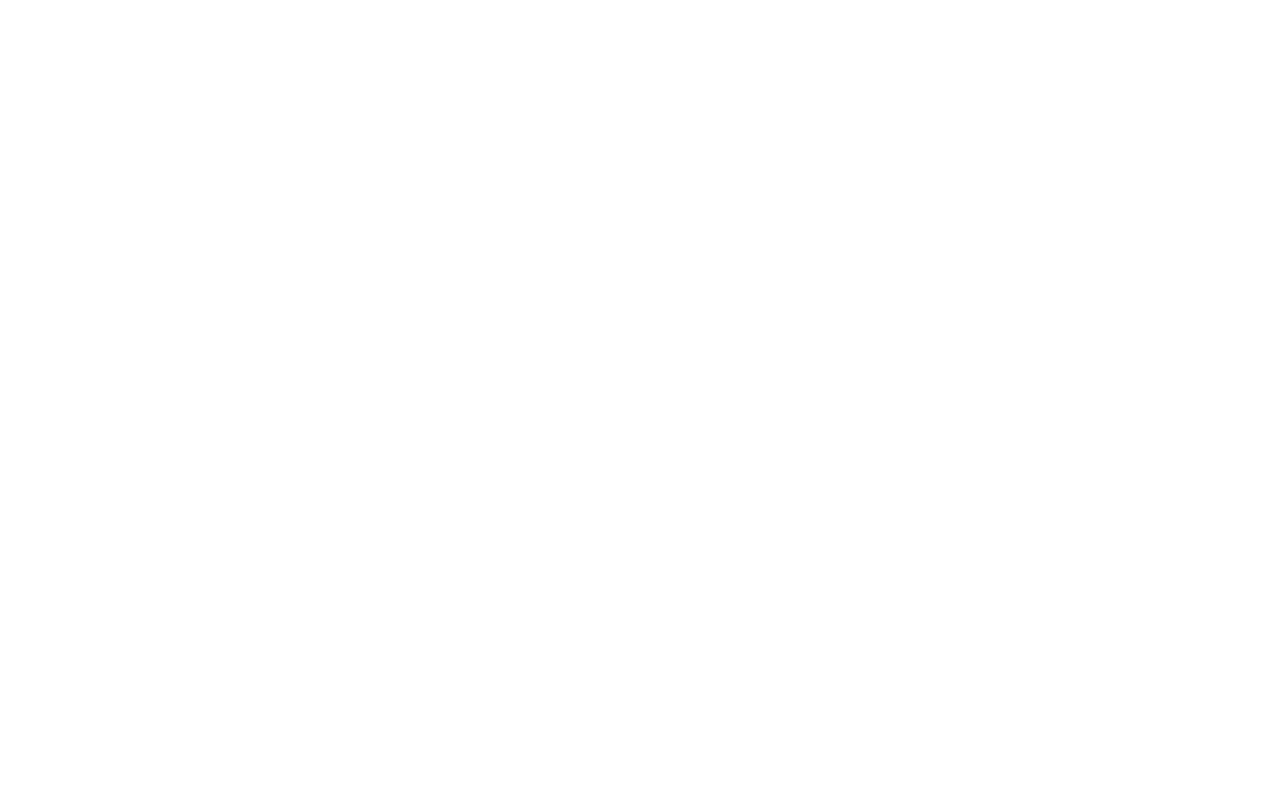
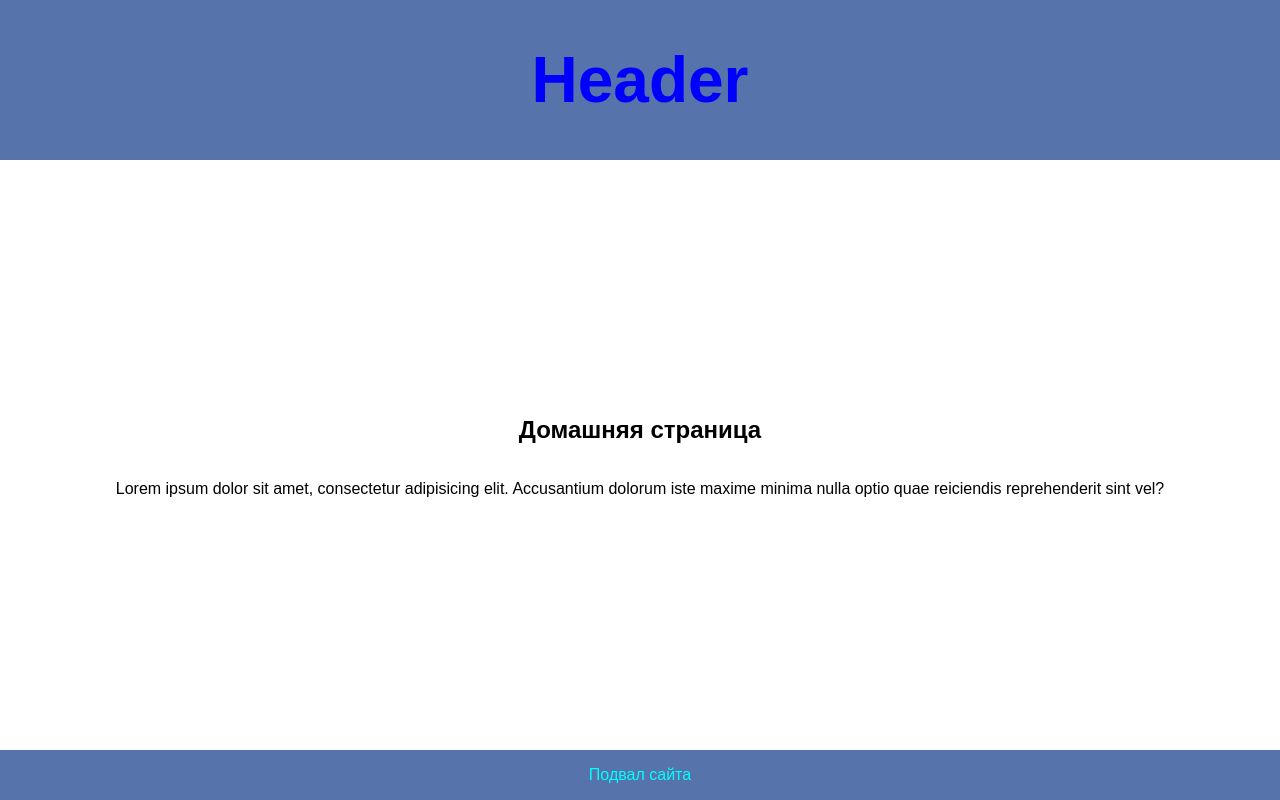
Before and after one commit to AndreyZaytsev90/velo-city, a React (Vite) app in the folder react/vite-project-react-web-garage/: page / in a window 1280 px wide. Built offline with nearby package versions, Linux system fonts and the light colour scheme.

Commit message:
practice react 1.6

```diff
--- a/react/vite-project-react-web-garage/src/components/App/App.css
+++ b/react/vite-project-react-web-garage/src/components/App/App.css
@@ -1,7 +1,6 @@
-body {
-  font-family: Arial, Helvetica, sans-serif;
-  margin: 0;
-  padding: 0;
-  display: flex;
-  justify-content: center;
+.app {
+    height: 100vh;
+    display: flex;
+    flex-direction: column;
+    justify-content: space-between;
 }
--- a/react/vite-project-react-web-garage/src/components/App/App.jsx
+++ b/react/vite-project-react-web-garage/src/components/App/App.jsx
@@ -1,13 +1,20 @@
 import "./App.css";
+import Header from "../Header/Header.jsx";
+import Footer from "../Footer/Footer.jsx";
+import HomePage from "../../pages/HomePage/HomePage.jsx";
 
 function App() {
 
 
-  return (
-    <>
-
-    </>
-  );
+    return (
+        <>
+            <main className="app">
+                <Header/>
+                <HomePage/>
+                <Footer/>
+            </main>
+        </>
+    );
 }
 
 export default App;
--- /dev/null
+++ b/react/vite-project-react-web-garage/src/components/Footer/Footer.css
@@ -0,0 +1,3 @@
+.container {
+    background-color: #5674ab;
+}
--- /dev/null
+++ b/react/vite-project-react-web-garage/src/components/Footer/Footer.jsx
@@ -0,0 +1,12 @@
+import React from 'react';
+import './Footer.css'
+
+const Footer = () => {
+    return (
+        <footer className="container">
+           <p>Подвал сайта</p>
+        </footer>
+    );
+};
+
+export default Footer;
--- /dev/null
+++ b/react/vite-project-react-web-garage/src/components/Header/Header.css
@@ -0,0 +1,6 @@
+.container {
+    display: flex;
+    justify-content: center;
+    background-color: #983434;
+    color: aqua;
+}
--- /dev/null
+++ b/react/vite-project-react-web-garage/src/components/Header/Header.jsx
@@ -0,0 +1,21 @@
+import React from 'react';
+import './Header.css'
+
+const Header = () => {
+
+    const style = {
+        color: 'blue',
+        fontSize: '2rem',
+        width: '100%',
+        display: 'flex',
+        justifyContent: 'center',
+    }
+
+    return (
+        <header className="container" style={style}>
+            <h1>Header</h1>
+        </header>
+    );
+};
+
+export default Header;
--- /dev/null
+++ b/react/vite-project-react-web-garage/src/main.css
@@ -0,0 +1,15 @@
+body {
+    margin: 0;
+    padding: 0;
+    font-family: Arial, Helvetica, sans-serif;
+    width: 100%;
+}
+
+a {
+    color: inherit;
+    text-decoration: none;
+}
+
+a:hover {
+    text-decoration: underline;
+}
--- a/react/vite-project-react-web-garage/src/main.jsx
+++ b/react/vite-project-react-web-garage/src/main.jsx
@@ -1,6 +1,7 @@
 import { StrictMode } from 'react'
 import { createRoot } from 'react-dom/client'
 import App from './components/App/App.jsx'
+import './main.css'
 
 createRoot(document.getElementById('root')).render(
   <StrictMode>
--- /dev/null
+++ b/react/vite-project-react-web-garage/src/pages/HomePage/HomePage.css
@@ -0,0 +1,7 @@
+.home-page {
+    width: 100%;
+    display: flex;
+    justify-content: center;
+    flex-direction: column;
+    align-items: center;
+}
--- /dev/null
+++ b/react/vite-project-react-web-garage/src/pages/HomePage/HomePage.jsx
@@ -0,0 +1,13 @@
+import React from 'react';
+import './HomePage.css'
+
+const HomePage = () => {
+    return (
+        <div className='home-page'>
+            <h2>Домашняя страница</h2>
+            <p>Lorem ipsum dolor sit amet, consectetur adipisicing elit. Accusantium dolorum iste maxime minima nulla optio quae reiciendis reprehenderit sint vel?</p>
+        </div>
+    );
+};
+
+export default HomePage;
```
